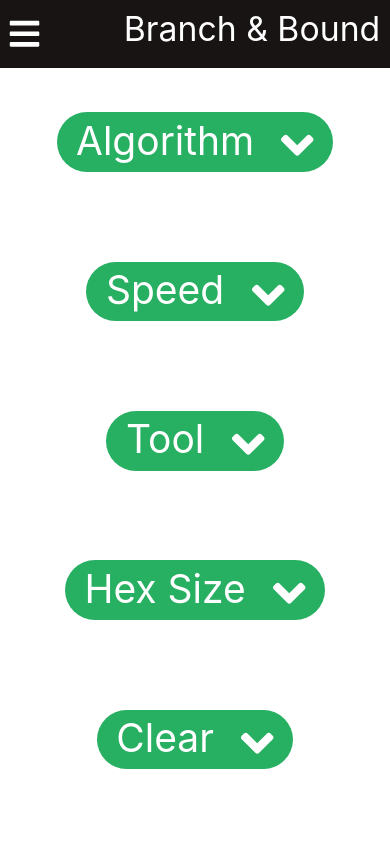
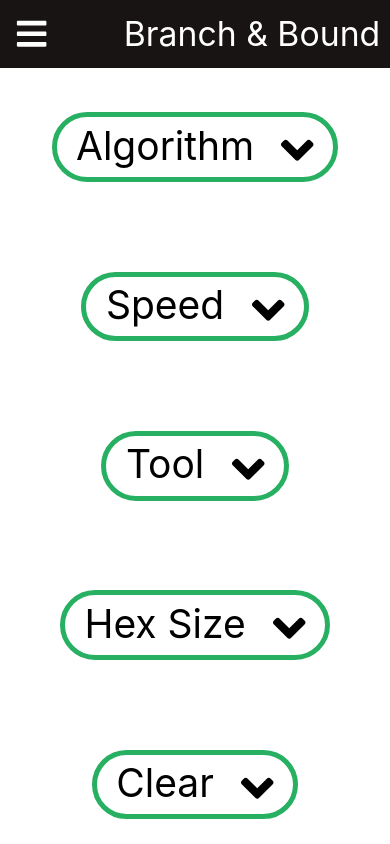
Before and after one commit to youngmg1995/Path-Finder, a React (Create React App) app: page / in a window 390 px wide. Both pictures are taken after a click on the icon 24 px from the left and 33 px from the top of the page. Built offline with nearby package versions, Linux system fonts and the light colour scheme.

Commit message:
Finished final layout, minus some final tweeks

```diff
--- a/src/App.css
+++ b/src/App.css
@@ -49,6 +49,8 @@ canvas {
       height:92vh;
       background-color: white;
       color: black;
+      display: flex;
+      flex-direction: column;
       align-items: center;
       overflow: scroll;
   }
@@ -73,9 +75,8 @@ canvas {
       justify-content: center;
       align-items: center;
       font-size: 10vw;
-      background-color: #27af62;
-      color: white;
       border-radius: 10vw;
+      border: 1.3vw solid #27af62;
   }
 
   .Dropdown-header-title {
@@ -163,8 +164,8 @@ canvas {
   }
 
   .bars {
-    padding-left: 2.5vw;
-    padding-right: 2.5vw;
+    padding-left: 2vh;
+    padding-right: 2vh;
     padding-top: 2vh;
     padding-bottom: 2vh;
   }
@@ -172,8 +173,8 @@ canvas {
   .Algorithm-Text {
     float: right;
     padding-right: 2.5vw;
-    padding-top: 1vh;
-    padding-bottom: 2vh;
+    padding-top: 1.5vh;
+    padding-bottom: 1.5vh;
   }
 }
 
@@ -190,14 +191,20 @@ canvas {
       background-color: #191414;
   }
 
-  .Controls-Wrapper {
+  .Controls-Wrapper-Background {
       position: absolute;
       width: 100vw;
       height: 85vh;
       top: 15vh;
       z-index: 1;
-      overflow: auto;
       background-color: white;
+  }
+
+  .Controls-Wrapper {
+      position: absolute;
+      width: 50vw;
+      height: 85vh;
+      overflow: scroll;
   }
 
   .ControlPanel-column {
@@ -217,7 +224,7 @@ canvas {
       background-color: white;
       color: black;
       border-radius: 5vw;
-      border: 1vh solid #27af62;
+      border: .65vw solid #27af62;
   }
 
   .Dropdown-header-title {
@@ -244,10 +251,12 @@ canvas {
       display: flex;
       flex-direction: column;
       align-items: center;
+      padding-top: 4vh;
   }
 
   .Clear-Dropdown-list {
     text-align: center;
+    margin-left: -40px;
   }
 
   .SliderDropdown-list {
@@ -351,7 +360,7 @@ canvas {
   .Controls-Wrapper {
     float: left;
     width: calc(100% * 5/ 6);
-    height: 100%;
+    height: 10vh;
     color: white;
     display: flex;
     justify-content: center;
@@ -488,7 +497,7 @@ canvas {
   .Controls-Wrapper {
     float: left;
     width: calc(100% * 5/ 6);
-    height: 100%;
+    height: 10vh;
     color: white;
     display: flex;
     justify-content: center;
--- a/src/components/ControlPanel.js
+++ b/src/components/ControlPanel.js
@@ -56,6 +56,7 @@ class ControlPanel extends React.Component {
         return (
             <div className="ControlPanel">
                 {this.props.showControls &&
+                    <div className="Controls-Wrapper-Background">
                         <div className="Controls-Wrapper">
                             <div className="ControlPanel-column">
                                 <Dropdown className="Algorithm-Dropdown"
@@ -98,6 +99,7 @@ class ControlPanel extends React.Component {
                                 />
                             </div>
                         </div>
+                    </div>
                 }
                 <div className="Play-Button-Wrapper">
                     <div className="Play-Button" onClick={this.props.running
--- a/src/components/Dropdown.js
+++ b/src/components/Dropdown.js
@@ -33,10 +33,15 @@ class Dropdown extends React.Component {
 
     render() {
         const {listOpen, headerTitle, options} = this.state;
+        let backgroundColor, fontColor;
+        if (window.innerWidth < 481 || window.innerHeight < 481) {
+            if (listOpen) [ backgroundColor , fontColor ] = ['#27af62' , 'white' ];
+            else [ backgroundColor , fontColor ] = [ 'white' , 'black' ];
+        } else [ backgroundColor , fontColor ] = [ '#191414' , 'white' ];
         return (
             <div className="Dropdown">
                 <div className="Dropdown-header-wrapper">
-                    <div className="Dropdown-header" onClick={() => this.toggleList()}>
+                    <div className="Dropdown-header" onClick={() => this.toggleList()} style = {{backgroundColor: backgroundColor, color:fontColor}}>
                         <div className="Dropdown-header-title">{headerTitle}</div>
                         {listOpen
                             ? <FontAwesomeIcon className="angle-up" icon={faAngleUp} size="lg" transform="down-1"/>
--- a/src/components/SliderDropdown.js
+++ b/src/components/SliderDropdown.js
@@ -42,10 +42,15 @@ class SliderDropdown extends React.Component {
     }
 
     render() {
+        let backgroundColor, fontColor;
+        if (window.innerWidth < 481 || window.innerHeight < 481) {
+            if (this.state.listOpen) [ backgroundColor , fontColor ] = ['#27af62' , 'white' ];
+            else [ backgroundColor , fontColor ] = [ 'white' , 'black' ];
+        } else [ backgroundColor , fontColor ] = [ '#191414' , 'white' ];
         return (
             <div className="Dropdown">
                 <div className="Dropdown-header-wrapper">
-                    <div className="Dropdown-header" onClick={() => this.toggleList()}>
+                    <div className="Dropdown-header" onClick={() => this.toggleList()} style = {{backgroundColor: backgroundColor, color:fontColor}}>
                         <div className="Dropdown-header-title">{this.state.headerTitle}</div>
                         {this.state.listOpen
                             ? <FontAwesomeIcon className="angle-up" icon={faAngleUp} size="lg" transform="down-1"/>
```
Lines whose indentation alone changed are shown as unchanged.
